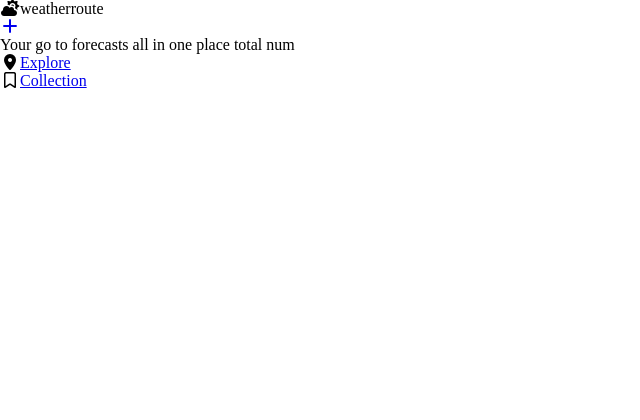
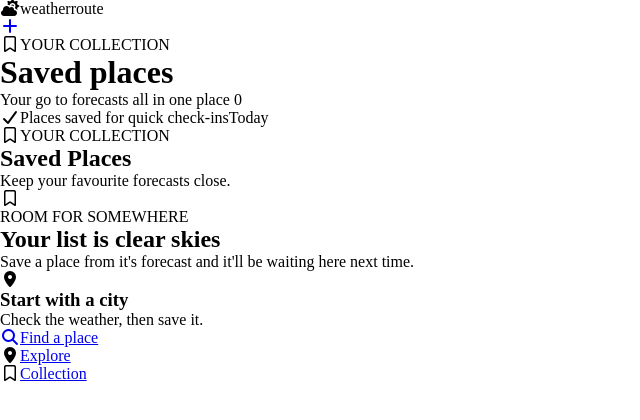
Before and after one commit to mustaqeem-2001/project_five_weather_route, a React (Vite) app: page /collection in a window 1280 px wide. Shown: the top 420 px of the page, without its empty margins (0-640 px from the left). Built offline with nearby package versions, Linux system fonts and the light colour scheme.

Commit message:
feat: update routing links and enhance collection management in components

```diff
--- a/src/components/Footer.jsx
+++ b/src/components/Footer.jsx
@@ -12,7 +12,7 @@ export default function Footer() {
             </div>
             <div>
                 <i className="fa-regular fa-bookmark"></i>
-                <Link to="collection">Collection</Link>
+                <Link to="/collection">Collection</Link>
             </div>
         </footer>
     )
--- a/src/components/Header.jsx
+++ b/src/components/Header.jsx
@@ -8,7 +8,7 @@ export default function Header() {
         "/search": "PLACE SEARCH",
         "/loading": "CHECKING CONDITION",
         "/error": "CONNECTION ISSUE",
-        "/collection": <Link to="search"><i className="fa-solid fa-plus"></i></Link>,
+        "/collection": <Link to="/search"><i className="fa-solid fa-plus"></i></Link>,
         "/empty": "PLACE SEARCH",
         "/emptyCollection": "SAVED PLACES",
     }
--- a/src/main.jsx
+++ b/src/main.jsx
@@ -14,7 +14,6 @@ function Root() {
   return (
     <BrowserRouter>
 
-
           <SearchProvider>
             <Header/>
                 <Routes>
@@ -26,7 +25,6 @@ function Root() {
             <Footer />
           </SearchProvider>
 
-
       </BrowserRouter>
   )
 }
--- a/src/pages/DetailedPlace.jsx
+++ b/src/pages/DetailedPlace.jsx
@@ -46,7 +46,16 @@ export default function DetailedPlace() {
 
 
   function addToCollection() {
-    setSaveToCollection([...saveToCollection, state]);
+    const newObj = {
+      name: state.name,
+      country: state.country,
+      temperature_2m: places.current?.temperature_2m,
+      longitude: state.longitude,
+      latitude: state.latitude,
+      high: places.daily?.temperature_2m_max[0],
+      low: places.daily?.temperature_2m_min[0],
+    }
+    setSaveToCollection([...saveToCollection, newObj]);
   }
 
   return (
@@ -78,9 +87,21 @@ export default function DetailedPlace() {
       </div>
 
       <div>
-        <div></div>
-        <div></div>
-        <div></div>
+        <div>
+          <i className="fa-solid fa-wind"></i>
+          <p>Wind</p>
+          <p>{places.daily?.temperature_2m_max[0]} km /h</p>
+        </div>
+        <div>
+          <i className="fa-solid fa-droplet"></i>
+          <p>HUMIDITY</p>
+          <p>{places.daily?.precipitation_probability_max[0]}%</p>
+        </div>
+        <div>
+          <i className="fa-regular fa-sun"></i>
+          <p>UV INDEX</p>
+          <p>{places.daily?.weather_code[0]}</p>
+        </div>
       </div>
 
       <div>
@@ -91,13 +112,13 @@ export default function DetailedPlace() {
           </div>
           <span>°C</span>
         </div>
-        <p>{places.daily?.time[0]} <span>UV Index: {places.daily?.weather_code[0]}</span> <span>Precipitation: {places.daily?.precipitation_probability_max[0]}</span> <span>temperature max: {places.daily?.temperature_2m_max[0]}</span> <span>temperature low: {places.daily?.temperature_2m_min[0]}</span></p>
-        <p>{places.daily?.time[1]} <span>UV Index: {places.daily?.weather_code[1]}</span> <span>Precipitation: {places.daily?.precipitation_probability_max[1]}</span> <span>temperature max: {places.daily?.temperature_2m_max[1]}</span> <span>temperature low: {places.daily?.temperature_2m_min[1]}</span></p>
-        <p>{places.daily?.time[2]} <span>UV Index: {places.daily?.weather_code[2]}</span> <span>Precipitation: {places.daily?.precipitation_probability_max[2]}</span> <span>temperature max: {places.daily?.temperature_2m_max[2]}</span> <span>temperature low: {places.daily?.temperature_2m_min[2]}</span></p>
-        <p>{places.daily?.time[3]} <span>UV Index: {places.daily?.weather_code[3]}</span> <span>Precipitation: {places.daily?.precipitation_probability_max[3]}</span> <span>temperature max: {places.daily?.temperature_2m_max[3]}</span> <span>temperature low: {places.daily?.temperature_2m_min[3]}</span></p>
-        <p>{places.daily?.time[4]} <span>UV Index: {places.daily?.weather_code[4]}</span> <span>Precipitation: {places.daily?.precipitation_probability_max[4]}</span> <span>temperature max: {places.daily?.temperature_2m_max[4]}</span> <span>temperature low: {places.daily?.temperature_2m_min[4]}</span></p>
-        <p>{places.daily?.time[5]} <span>UV Index: {places.daily?.weather_code[5]}</span> <span>Precipitation: {places.daily?.precipitation_probability_max[5]}</span> <span>temperature max: {places.daily?.temperature_2m_max[5]}</span> <span>temperature low: {places.daily?.temperature_2m_min[5]}</span></p>
-        <p>{places.daily?.time[6]} <span>UV Index: {places.daily?.weather_code[6]}</span> <span>Precipitation: {places.daily?.precipitation_probability_max[6]}</span> <span>temperature max: {places.daily?.temperature_2m_max[6]}</span> <span>temperature low: {places.daily?.temperature_2m_min[6]}</span></p>
+        <p>{places.daily?.time[0]} <span>UV Index: {places.daily?.weather_code[0]}</span> <span>Precipitation: {places.daily?.precipitation_probability_max[0]}%</span> <span>temperature max: {places.daily?.temperature_2m_max[0]}</span> <span>temperature low: {places.daily?.temperature_2m_min[0]}</span></p>
+        <p>{places.daily?.time[1]} <span>UV Index: {places.daily?.weather_code[1]}</span> <span>Precipitation: {places.daily?.precipitation_probability_max[1]}%</span> <span>temperature max: {places.daily?.temperature_2m_max[1]}</span> <span>temperature low: {places.daily?.temperature_2m_min[1]}</span></p>
+        <p>{places.daily?.time[2]} <span>UV Index: {places.daily?.weather_code[2]}</span> <span>Precipitation: {places.daily?.precipitation_probability_max[2]}%</span> <span>temperature max: {places.daily?.temperature_2m_max[2]}</span> <span>temperature low: {places.daily?.temperature_2m_min[2]}</span></p>
+        <p>{places.daily?.time[3]} <span>UV Index: {places.daily?.weather_code[3]}</span> <span>Precipitation: {places.daily?.precipitation_probability_max[3]}%</span> <span>temperature max: {places.daily?.temperature_2m_max[3]}</span> <span>temperature low: {places.daily?.temperature_2m_min[3]}</span></p>
+        <p>{places.daily?.time[4]} <span>UV Index: {places.daily?.weather_code[4]}</span> <span>Precipitation: {places.daily?.precipitation_probability_max[4]}%</span> <span>temperature max: {places.daily?.temperature_2m_max[4]}</span> <span>temperature low: {places.daily?.temperature_2m_min[4]}</span></p>
+        <p>{places.daily?.time[5]} <span>UV Index: {places.daily?.weather_code[5]}</span> <span>Precipitation: {places.daily?.precipitation_probability_max[5]}%</span> <span>temperature max: {places.daily?.temperature_2m_max[5]}</span> <span>temperature low: {places.daily?.temperature_2m_min[5]}</span></p>
+        <p>{places.daily?.time[6]} <span>UV Index: {places.daily?.weather_code[6]}</span> <span>Precipitation: {places.daily?.precipitation_probability_max[6]}%</span> <span>temperature max: {places.daily?.temperature_2m_max[6]}</span> <span>temperature low: {places.daily?.temperature_2m_min[6]}</span></p>
       </div>
       <p><i className="fa-regular fa-cloud"></i> Forecast updated just now</p>
     </main>
--- a/src/pages/collection/Collection.jsx
+++ b/src/pages/collection/Collection.jsx
@@ -1,15 +1,72 @@
-import { useState } from "react"
-import usePlaces from "../../hooks/usePlaces.jsx";
+import { useContext, useEffect } from "react"
+import { SearchContext } from "../../context/SearchContext.jsx";
+import CollectionEmpty from "./CollectionEmpty.jsx";
 
 export default function Collection() {
-  const { places, setPlaces } = usePlaces(() => {
+  const {saveToCollection, setSaveToCollection} = useContext(SearchContext);
 
-  });
+  function handleDelete(longitude, latitude) {
+    const modified = saveToCollection.filter((place) => {
+      return place.longitude !== longitude || place.latitude !== latitude;
+    })
+    setSaveToCollection(modified);
+  }
+
+  useEffect(function() {
+    localStorage.setItem("collection", JSON.stringify(saveToCollection))
+  }, [saveToCollection])
+
   return (
     <main>
-      <p></p>
-      <h1></h1>
-      <p>Your go to forecasts all in one place <span>total num</span></p>
+      <p>
+        <i className="fa-regular fa-bookmark"></i>
+        YOUR COLLECTION
+      </p>
+      <h1>Saved places</h1>
+      <p>Your go to forecasts all in one place <span>{saveToCollection.length}</span></p>
+      <p>
+        <i className="fa-solid fa-check"></i>
+        <span>Places saved for quick check-ins</span>
+        <span>Today</span>
+      </p>
+
+
+        {
+          saveToCollection === undefined || saveToCollection.length === 0 ?
+            <CollectionEmpty />
+          :
+          saveToCollection.map(function(place) {
+            console.log(place);
+            return (
+              <section key={place.latitude}>
+                <div>
+                  {/* uv index number displays either sunny windy rainy etc. */}
+                    <div>
+                      <p>{place.name}</p>
+                      <span>{place.country}</span>
+                    </div>
+                    <div>
+                      <p>{place.temperature_2m}°</p>
+                      now
+                    </div>
+                </div>
+
+                <div>
+                  <div>
+                    <span>High {place.high}° / Low {place.low}°</span>
+                  </div>
+                  <div>
+                    <span>
+                      Forecast
+                      <i className="fa-solid fa-arrow-right-long"></i>
+                    </span>
+                    <button onClick={() => handleDelete(place.longitude, place.latitude)}><i className="fa-regular fa-trash-can"></i></button>
+                  </div>
+                </div>
+              </section>
+            )
+          })
+        }
     </main>
   )
 }
--- a/src/pages/collection/CollectionEmpty.jsx
+++ b/src/pages/collection/CollectionEmpty.jsx
@@ -1,6 +1,8 @@
+import { Link } from "react-router-dom";
+
 export default function CollectionEmpty() {
   return (
-    <main>
+    <section>
       <p>
         <i className="fa-regular fa-bookmark"></i>
         YOUR COLLECTION
@@ -22,12 +24,12 @@ export default function CollectionEmpty() {
             <h3>Start with a city</h3>
             <p>Check the weather, then save it.</p>
           </div>
-          <Link to="search">
+          <Link to="/search">
             <i className="fa-solid fa-magnifying-glass"></i>
             Find a place
           </Link>
         </div>
       </div>
-    </main>
+    </section>
   )
 }
--- a/src/pages/search/Places.jsx
+++ b/src/pages/search/Places.jsx
@@ -1,6 +1,13 @@
-import { Link } from "react-router-dom";
+import { Link, Navigate } from "react-router-dom";
+
 
 export default function({places, determineSize}) {
+
+    if (!Array.isArray(places) || places.length === 0) {
+        return <Navigate to="/search" replace />;
+    }
+
+
      return places.map(function(place) {
         return (
             <div key={place.id}>
--- a/src/pages/search/Search.jsx
+++ b/src/pages/search/Search.jsx
@@ -11,6 +11,7 @@ import usePlaces from "../../hooks/usePlaces.jsx";
 export default function Search() {
     const {searchInput, setSearchInput, placeholder, status, setStatus, setLoading} = useContext(SearchContext);
     const { places, setPlaces } = usePlaces();
+
     useEffect(() => {
         handleRequest(searchInput);
     }, [searchInput])
```
